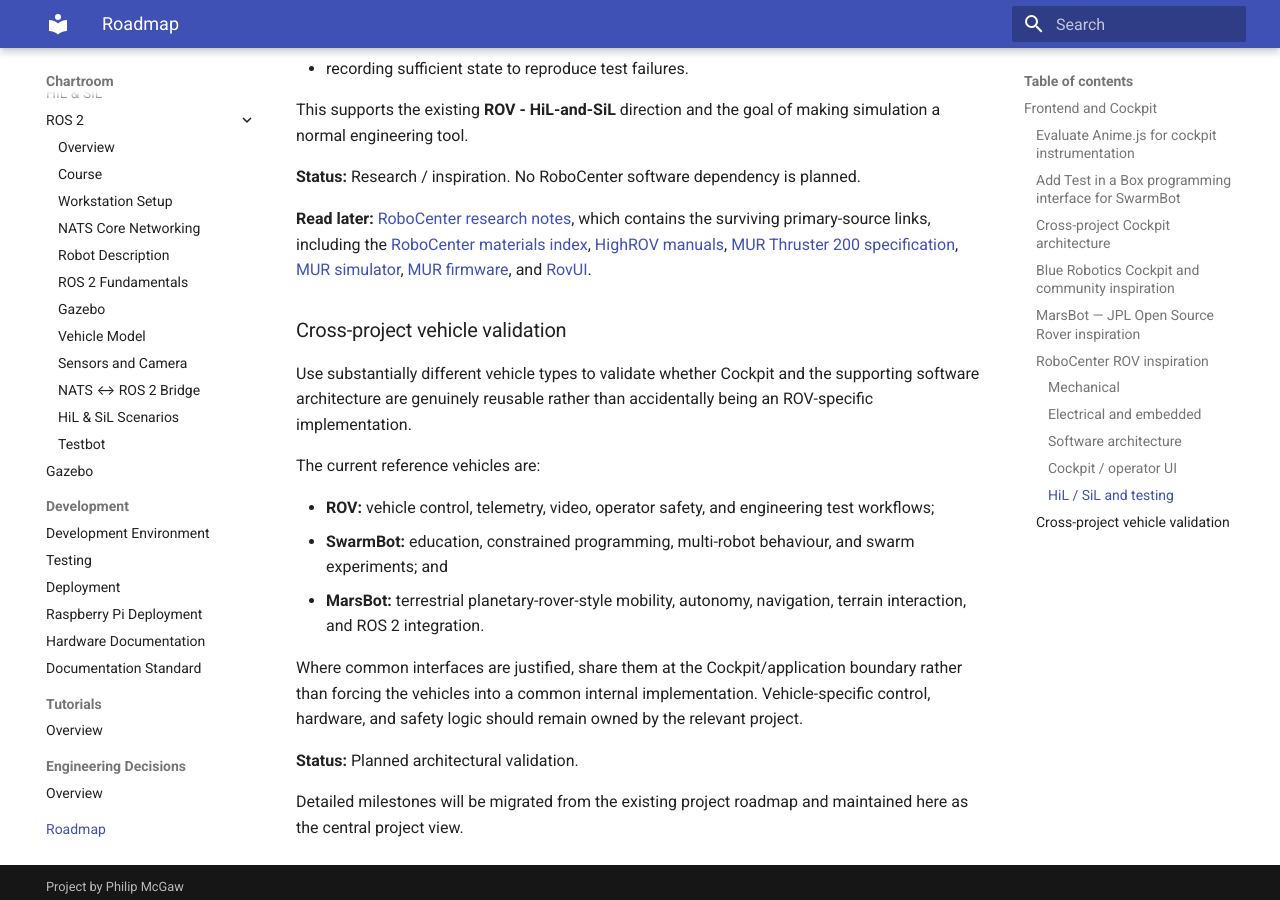
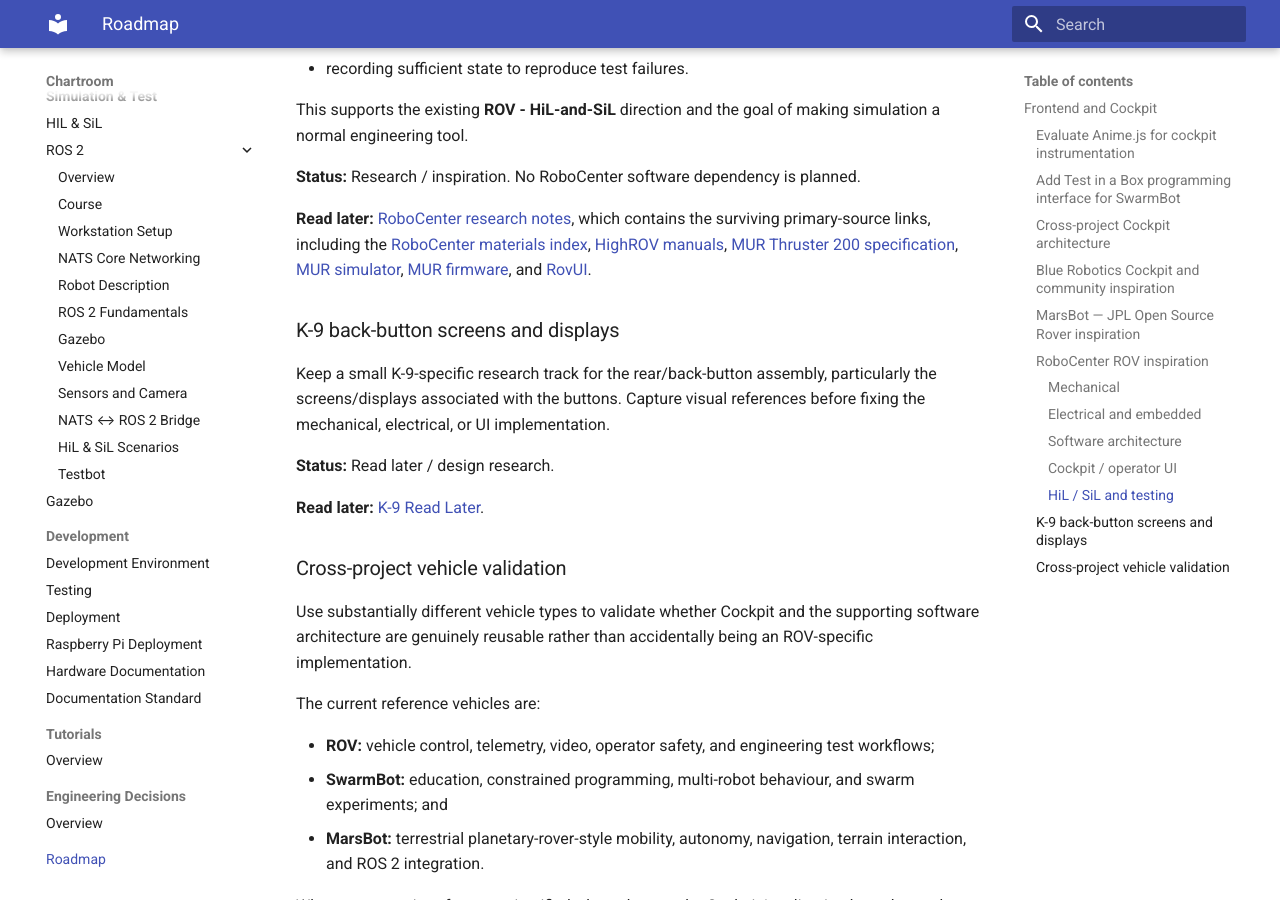
Before and after one commit to PhilipMcGaw/robot-ChartRoom, an MkDocs documentation site: the page built from docs/roadmap.md, in a window 1280 px wide and 900 px high, scrolled down 5015 px. Built offline with MkDocs 1.6.1 and Material for MkDocs 9.7.7, drawn with Linux system fonts in a browser that asks for light colours.

Commit message:
Add K-9 back-button screens research to roadmap

```diff
--- a/docs/roadmap.md
+++ b/docs/roadmap.md
@@ -138,6 +138,14 @@
 
 **Read later:** [RoboCenter research notes](research/robocenter.md), which contains the surviving primary-source links, including the [RoboCenter materials index](https://robocenter.net/materials/), [HighROV manuals](https://robocenter.net/media/documents/HighROV_Manual_RUS.pdf), [MUR Thruster 200 specification](https://robocenter.net/documents/77/%D0%A1%D0%BF%D0%B5%D1%86%D0%B8%D1%84%D0%B8%D0%BA%D0%B0%D1%86%D0%B8%D1%8F_MUR_Thruster_200.pdf), [MUR simulator](https://simulator.robocenter.org/), [MUR firmware](https://github.com/murproject/rov_firmware), and [RovUI](https://github.com/murproject/RovUI).
 
+### K-9 back-button screens and displays
+
+Keep a small K-9-specific research track for the rear/back-button assembly, particularly the screens/displays associated with the buttons. Capture visual references before fixing the mechanical, electrical, or UI implementation.
+
+**Status:** Read later / design research.
+
+**Read later:** [K-9 Read Later](k9-read-later.md).
+
 ### Cross-project vehicle validation
 
 Use substantially different vehicle types to validate whether Cockpit and the supporting software architecture are genuinely reusable rather than accidentally being an ROV-specific implementation.
```
